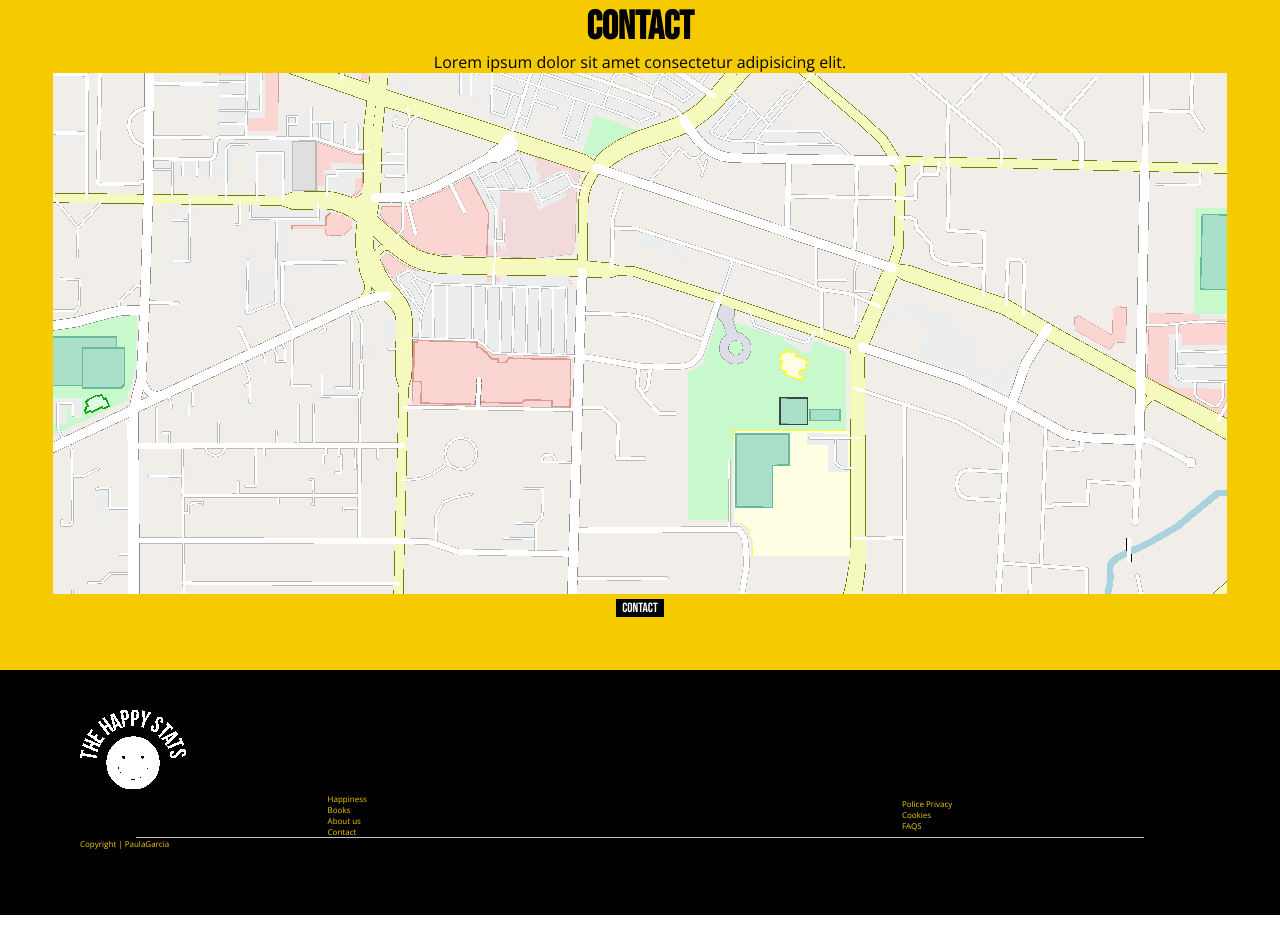
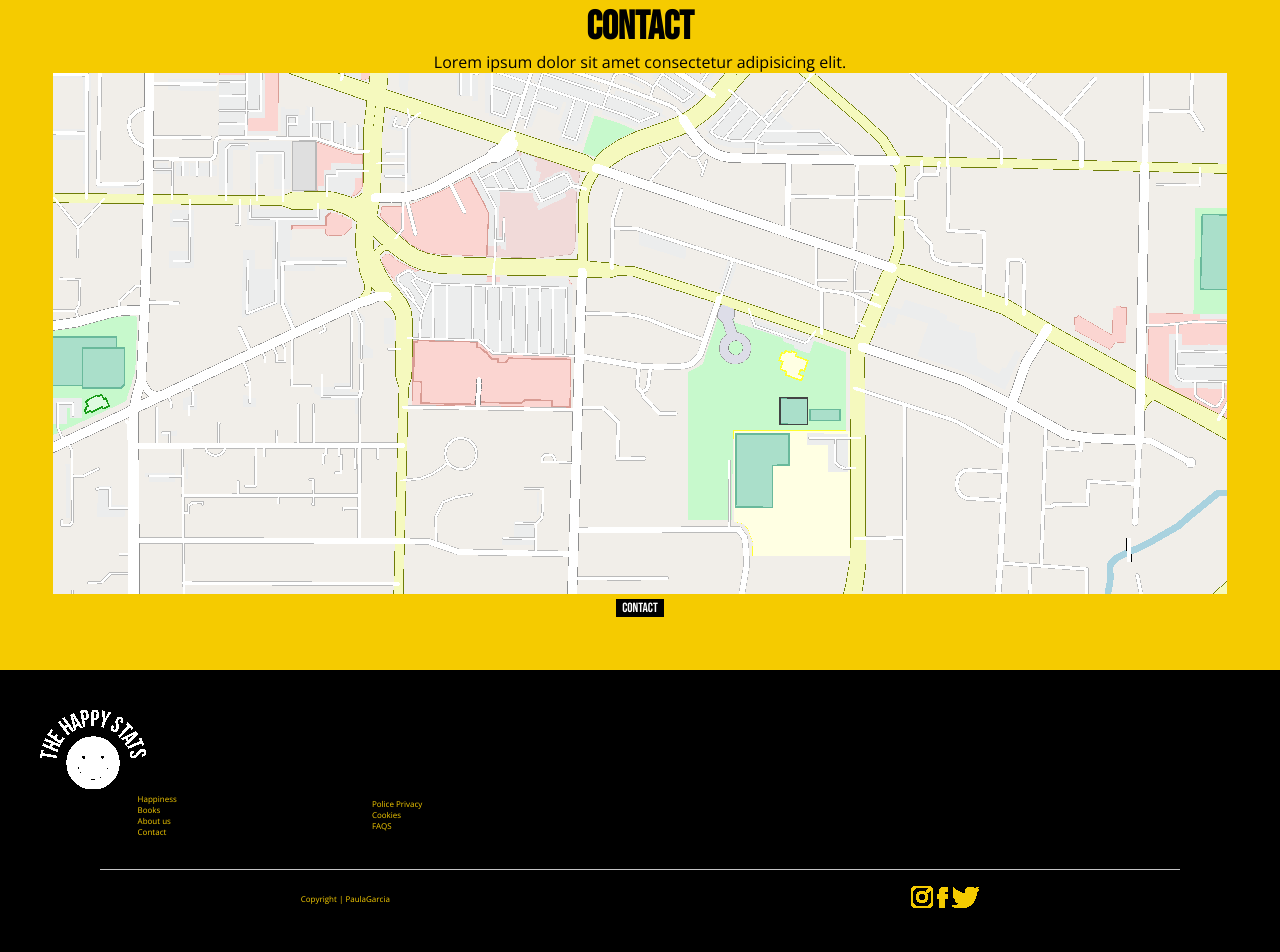
Before and after one commit to Paula85Garcia/HappyStats, a plain HTML site: page index.html in a window 1280 px wide. Shown: the part 4711-5663 px from the top of the page. Before the commit the page ends 5626 px from the top, so only its background shows below. Drawn offline with nearby package versions, Linux system fonts and the light colour scheme.

Commit message:
Imagenes Footer

```diff
--- a/index.html
+++ b/index.html
@@ -142,9 +142,11 @@
     <div class="line"></div>
     <div class="Copyright">
     <p>Copyright | PaulaGarcia</p>
-    <img src="images/Instagram.png" alt="">
-    <img src="images/Facebook.png" alt="">
-    <img src="images/Twitter copy.png" alt="">
+    <div class="copy">
+    <img src="images/instagram.webp" alt="">
+    <img src="images/facebook.webp" alt="">
+    <img src="images/twitter.webp" alt="">
+    </div>
 </div>
     </footer>
 </body>
--- a/styles/styles.css
+++ b/styles/styles.css
@@ -231,22 +231,26 @@ footer{
     background-color: black;
     color: white;
     font-size: 2vh;
-    text-align: start;
-    padding: 5vh 10vh;
-    gap: 5vh;
+    padding: 5vh;
 }
+
 footer p{
     font-size: 1vh;
     color: rgb(245, 203, 0);
+
 }
 
 .Cookies{
+display: flex;
+padding-right: 90vh;}
+.Copyright{
+    margin-top: 2vh;
     display: flex;
-    gap: 5vh;
+
 }
 .line{
 border-top: 1px solid rgb(196, 196, 197);
-margin-top: 4h;
+margin-top: 4vh;
 width: 90%;
 align-self: center;
 }
@@ -436,6 +440,7 @@ width: 20vh;
      }
  }
 
+
  @media (min-width: 769px) and (max-width: 920px) {
 
 
```
Also changed, not shown: images/facebook.webp (added), images/instagram.webp (added), images/twitter.webp (added).
